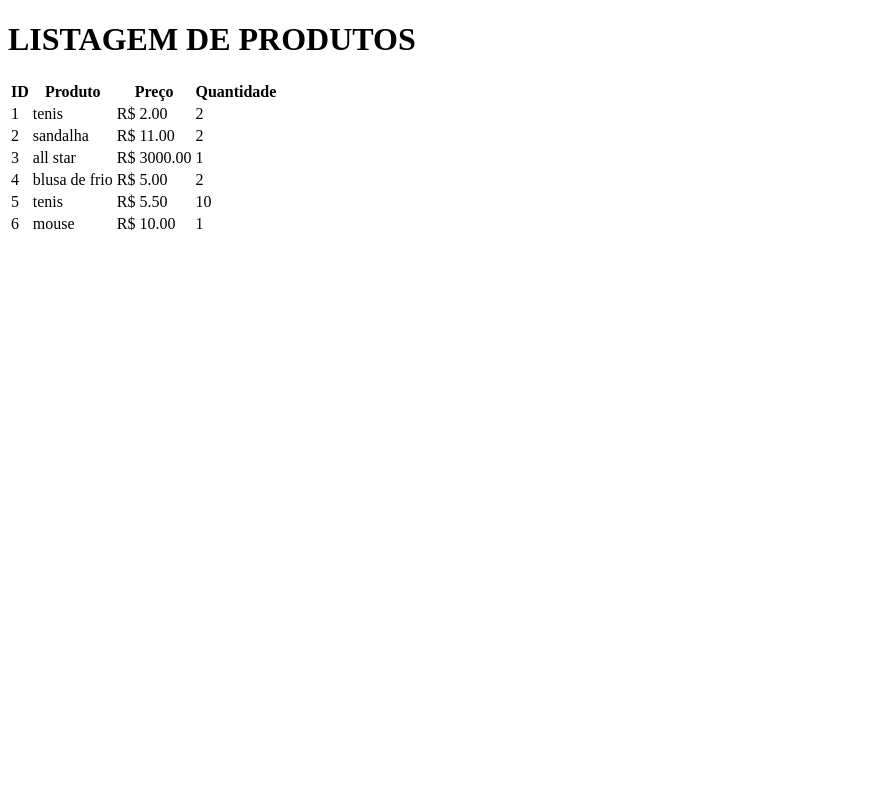
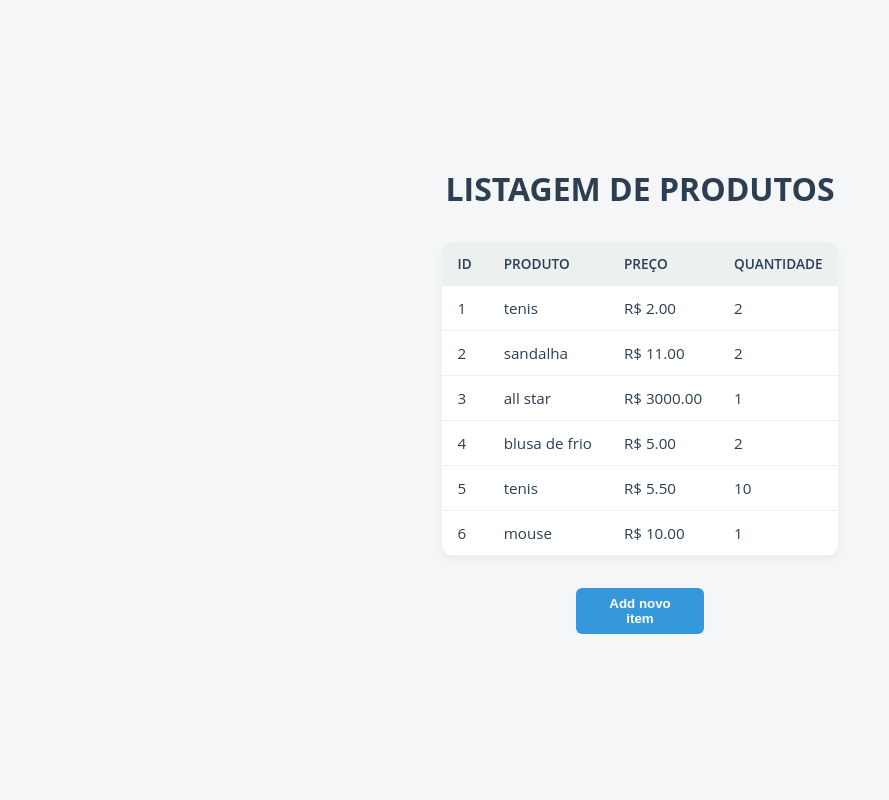
Before and after one commit to jeanPersil/InventarioFlet, a Flask app: page /paginaListar in a window 1280 px wide. Shown: the whole page, without its empty margins (0-889 px from the left). Run offline with Flask 3, Linux system fonts and the light colour scheme; data comes from the database, SQL or seed files in the repository; both versions use the stored data as it was after the commit.

Commit message:
estilo
Finalizando um pouco do estilo

```diff
--- a/static/listar.js
+++ b/static/listar.js
@@ -1,3 +1,5 @@
+const listarProdutos = document.querySelector("[listarProdutos]");
+
 function carregarProdutos() {
   fetch("/api/listar")
     .then((resposta) => resposta.json())
@@ -11,6 +13,13 @@ function carregarProdutos() {
         const linhaNome = document.createElement("td");
         const linhaPreco = document.createElement("td");
         const linhaQuantidade = document.createElement("td");
+        const linhaAcoes = document.createElement("td");
+
+        const botaoEditar = document.createElement("button");
+        const botaoDelete = document.createElement("button");
+
+        botaoEditar.textContent = "Editar";
+        botaoDelete.textContent = "Excluir";
 
         linhaID.textContent = item.id;
         linhaNome.textContent = item.nome;
@@ -30,4 +39,9 @@ function carregarProdutos() {
       });
     });
 }
+
+listarProdutos.addEventListener("click", () => {
+  window.location.href = "/";
+});
+
 window.onload = carregarProdutos;
--- a/static/script.js
+++ b/static/script.js
@@ -17,7 +17,7 @@ formProdutos.addEventListener("submit", (e) => {
     isInvalido(precoDoProduto.value) ||
     isInvalido(quantidade)
   ) {
-    console.log("tenis");
+    alert("Por favor, insira valores validos.");
     return;
   }
   fetch("/api/adicionar", {
--- /dev/null
+++ b/static/style.css
@@ -0,0 +1,102 @@
+* {
+  padding: 0;
+  margin: 0;
+  box-sizing: border-box;
+}
+
+body {
+  height: 100vh;
+  background-color: #f4f6f8;
+  display: flex;
+  align-items: center;
+  justify-content: center;
+  font-family: "Open Sans", sans-serif;
+  color: #2c3e50;
+}
+
+form {
+  display: flex;
+  flex-direction: column;
+  align-items: center;
+  background-color: white;
+  padding: 20px;
+  border-radius: 12px;
+  box-shadow: 0 4px 12px rgba(0, 0, 0, 0.1);
+}
+
+form input {
+  width: 15vw;
+  border: solid 1px #bdc3c7;
+  height: 2.5vh;
+  border-radius: 6px;
+  padding: 4px 8px;
+  margin-bottom: 10px;
+}
+
+button {
+  background-color: #2ecc71;
+  color: white;
+  border: none;
+  padding: 8px 20px;
+  width: 10vw;
+  font-weight: 600;
+  border-radius: 6px;
+  transition: 0.2s;
+}
+
+button[listarProdutos] {
+  background-color: #3498db;
+}
+
+button:hover {
+  cursor: pointer;
+  transform: scale(0.95);
+  opacity: 0.9;
+}
+
+.container {
+  display: flex;
+  flex-direction: column;
+  align-items: center;
+  gap: 12px;
+}
+
+table {
+  width: 100%;
+  border-collapse: separate;
+  border-spacing: 0;
+  background-color: white;
+  border-radius: 12px;
+  box-shadow: 0 4px 8px rgba(0, 0, 0, 0.05);
+  overflow: hidden;
+  margin-top: 20px;
+}
+
+th,
+td {
+  padding: 12px 16px;
+  text-align: left;
+  border-bottom: 1px solid #ecf0f1;
+  color: #2c3e50;
+}
+
+th {
+  background-color: #ecf0f1;
+  font-weight: 600;
+  text-transform: uppercase;
+  font-size: 0.85rem;
+}
+
+tbody tr:hover {
+  background-color: #f0f8ff;
+  transition: background-color 0.2s ease-in-out;
+}
+
+tbody td {
+  font-size: 0.95rem;
+}
+
+/* Ajusta o botão abaixo da tabela */
+button[listarProdutos] {
+  margin-top: 20px;
+}
--- a/templates/listar.html
+++ b/templates/listar.html
@@ -3,11 +3,12 @@
   <head>
     <meta charset="UTF-8" />
     <meta name="viewport" content="width=device-width, initial-scale=1.0" />
-    <title>Document</title>
+    <link rel="stylesheet" href="../static/style.css" />
+    <title>Listagem de produtos</title>
   </head>
   <body>
     <main>
-      <div>
+      <div class="container">
         <h1>LISTAGEM DE PRODUTOS</h1>
         <table>
           <thead>
@@ -20,6 +21,7 @@
           </thead>
           <tbody listaProduto></tbody>
         </table>
+        <button listarProdutos>Add novo item</button>
       </div>
     </main>
 
```
Also changed, not shown: templates/adicionar.html (+4 -4 lines), estoque.db.
